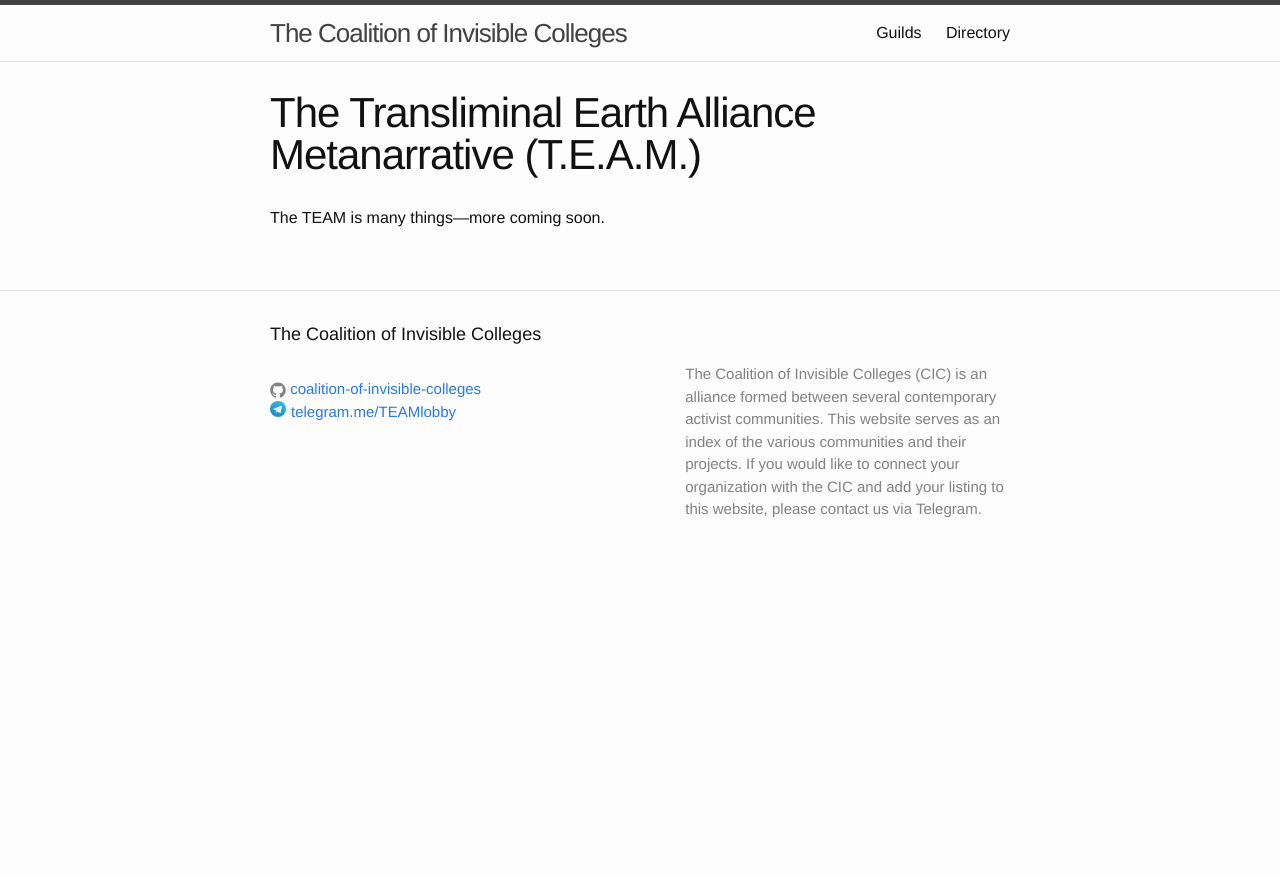
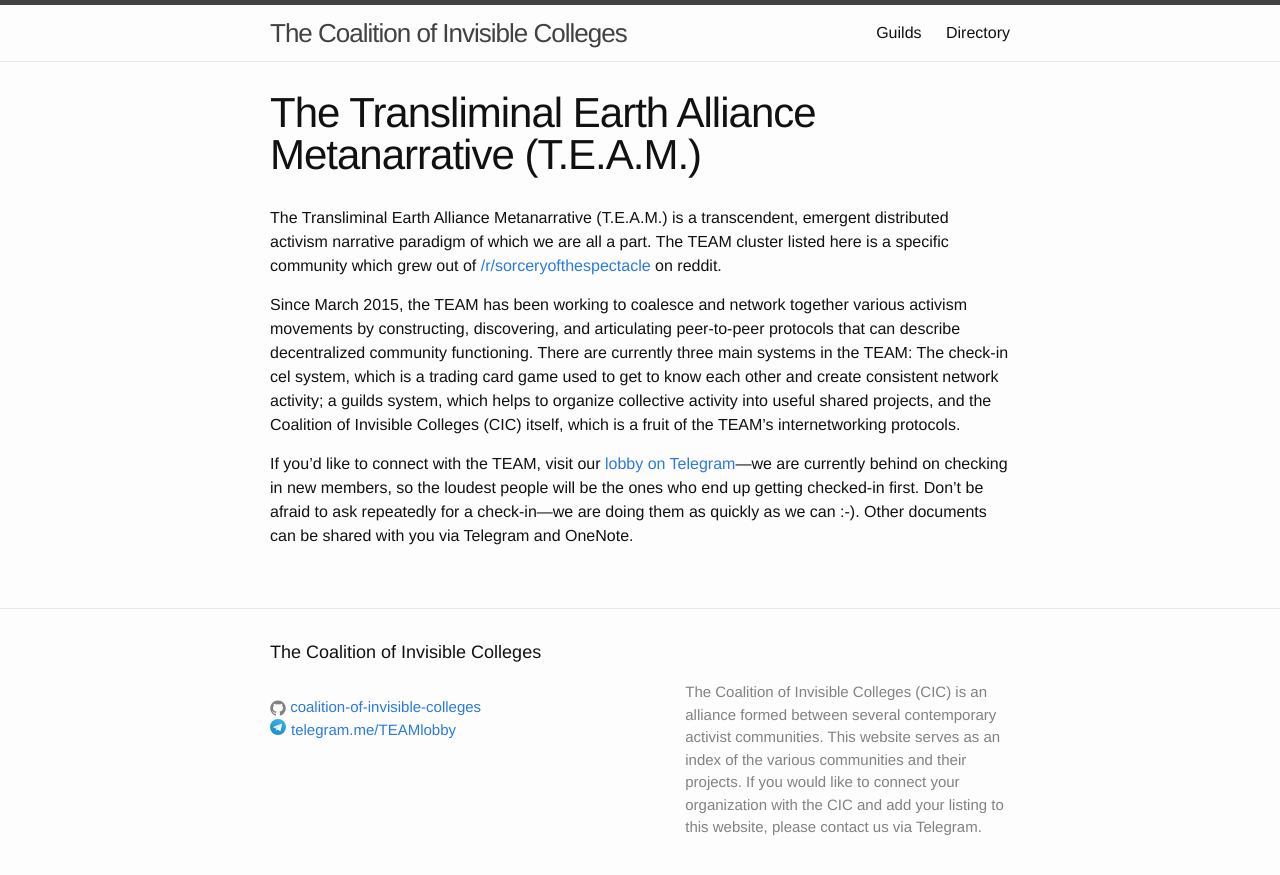
Before and after one commit to coalition-of-invisible-colleges/cic.github.io, a Jekyll site: the page built from orgs/TEAM.md, in a window 1280 px wide. Shown: the top 875 px of the page. Built offline with Jekyll 4.4.1, drawn with Linux system fonts in a browser that asks for light colours.

Commit message:
Added description

```diff
--- a/orgs/TEAM.md
+++ b/orgs/TEAM.md
@@ -4,4 +4,8 @@ title: The Transliminal Earth Alliance Metanarrative (T.E.A.M.)
 permalink: /orgs/TEAM/
 ---
 
-The TEAM is many things—more coming soon.
+The Transliminal Earth Alliance Metanarrative (T.E.A.M.) is a transcendent, emergent distributed activism narrative paradigm of which we are all a part. The TEAM cluster listed here is a specific community which grew out of [/r/sorceryofthespectacle](http://reddit.com/r/sorceryofthespectacle) on reddit.
+
+Since March 2015, the TEAM has been working to coalesce and network together various activism movements by constructing, discovering, and articulating peer-to-peer protocols that can describe decentralized community functioning. There are currently three main systems in the TEAM: The check-in cel system, which is a trading card game used to get to know each other and create consistent network activity; a guilds system, which helps to organize collective activity into useful shared projects, and the Coalition of Invisible Colleges (CIC) itself, which is a fruit of the TEAM's internetworking protocols.
+
+If you'd like to connect with the TEAM, visit our [lobby on Telegram](http://telegram.me/TEAMlobby)—we are currently behind on checking in new members, so the loudest people will be the ones who end up getting checked-in first. Don't be afraid to ask repeatedly for a check-in—we are doing them as quickly as we can :-). Other documents can be shared with you via Telegram and OneNote.
```
